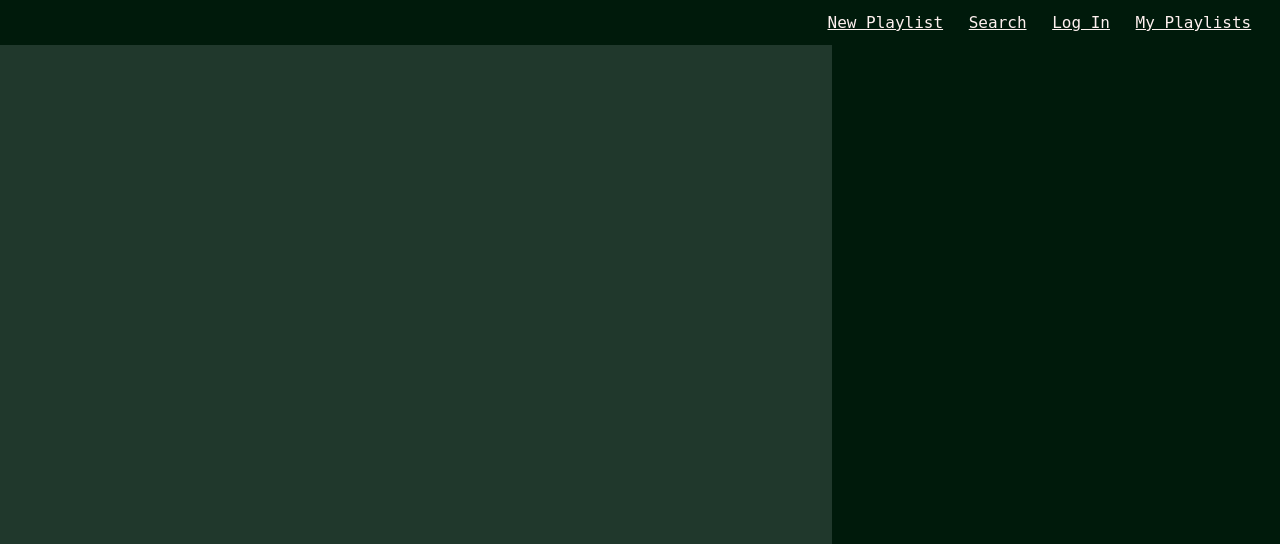
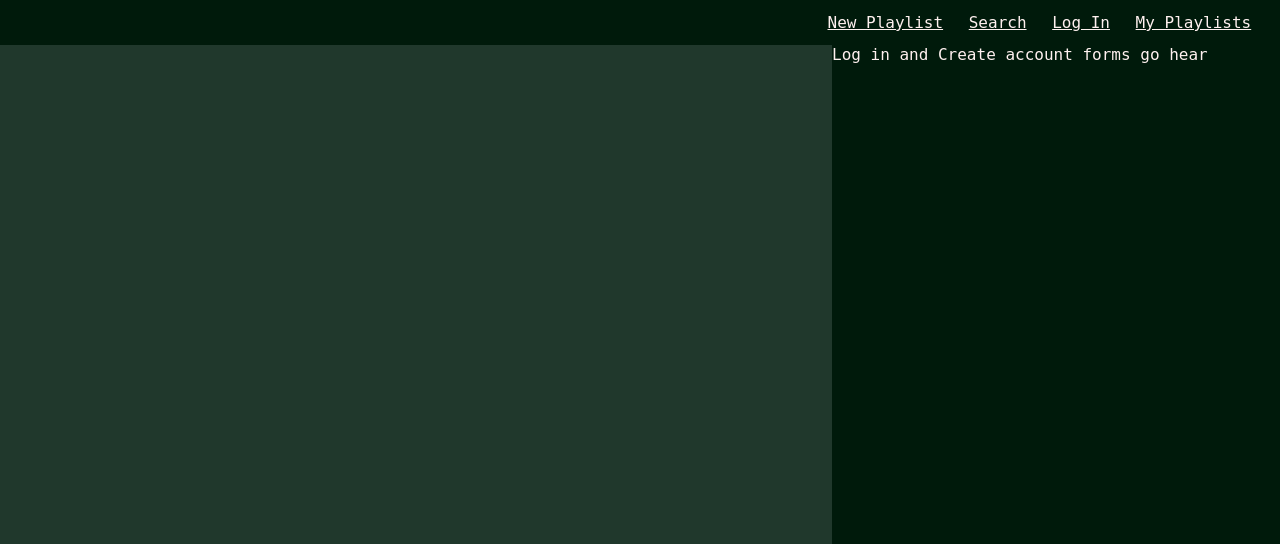
Before and after one commit to kjrosen/Capstone-Spotify, a Flask app: page /join in a window 1280 px wide. Shown: the part 89-633 px from the top of the page. Run offline with Flask 2, Linux system fonts and the light colour scheme; some libraries are stand-ins or nearby versions.

Commit message:
Set up TODOs on each template

```diff
--- a/static/css/style.css
+++ b/static/css/style.css
@@ -40,14 +40,14 @@ body {
     height: 500px;
 }
 
-#right-block {
+#left-block {
     width: 65%;
     background-color:rgb(32, 56, 44);
     color:rgb(255, 254, 240);
     display: flex;
 }
 
-#left-block {
+#right-block {
     width: 35%;
     background-color:rgb(0, 26, 11);
     color:rgb(255, 241, 240);
@@ -61,6 +61,6 @@ footer {
 
 .wait {
     background-image: url('/static/images/disneylandWait.jpg');
-    height: 500px;
     width: 100%;
+    height: 100%;
 }
--- a/templates/accounts.html
+++ b/templates/accounts.html
@@ -1,3 +1,10 @@
 {% extends 'base.html' %}
 
 {% block head %}Log In or Sign Up{% endblock %}
+
+{% block right %}
+Log in
+and
+Create account
+forms go hear
+{% endblock %}
--- a/templates/base.html
+++ b/templates/base.html
@@ -2,7 +2,7 @@
 <html>
 	<head>
 		<link rel="stylesheet" href="/static/css/style.css">
-		<link rel="icon" href="/static/images/spotibanana.png">
+		<link rel="icon" type="image/x-icon" href="/static/images/spotibanana.png">
 
 		<!-- The package that makes React work -->
 		<script src="https://cdnjs.cloudflare.com/ajax/libs/babel-standalone/6.26.0/babel.js"></script>
@@ -24,8 +24,8 @@
 			</div>
 
 			<div id="result-boxes">
+				<span id="left-block">{% block left %} {% endblock %}</span>
 				<span id="right-block">{% block right %} {% endblock %}</span>
-				<span id="left-block">{% block left %} {% endblock %}</span>
 			</div>
     </body>
 	<footer>
--- a/templates/home.html
+++ b/templates/home.html
@@ -2,11 +2,11 @@
 
 {% block head %}Make a nonsense Spotify playlist{% endblock %}
 
-{% block right %}
+{% block left %}
     <div class="wait"></div>
 {% endblock %}
 
-{% block left %}
+{% block right %}
     <a href="https://drive.google.com/file/d/1Onr4JPZ1vJBDKedWhC0CgzBcq2ONVUh6/view?usp=sharing">
         Keep your eyes on the prize
     </a>
```
Also changed, not shown: templates/my_playlists.html (+8 -0 lines), templates/new_playlist.html (+9 -0 lines), templates/search.html (+8 -0 lines), static/images/spotibanana.png.
